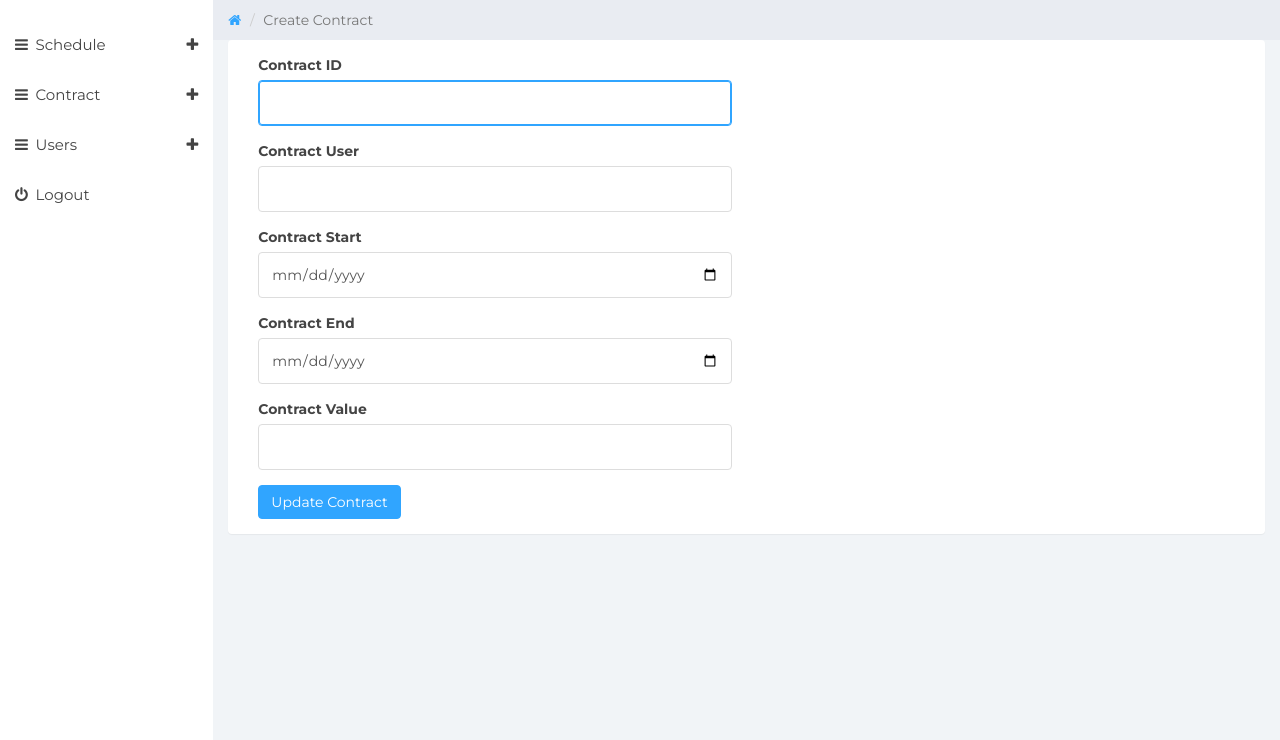
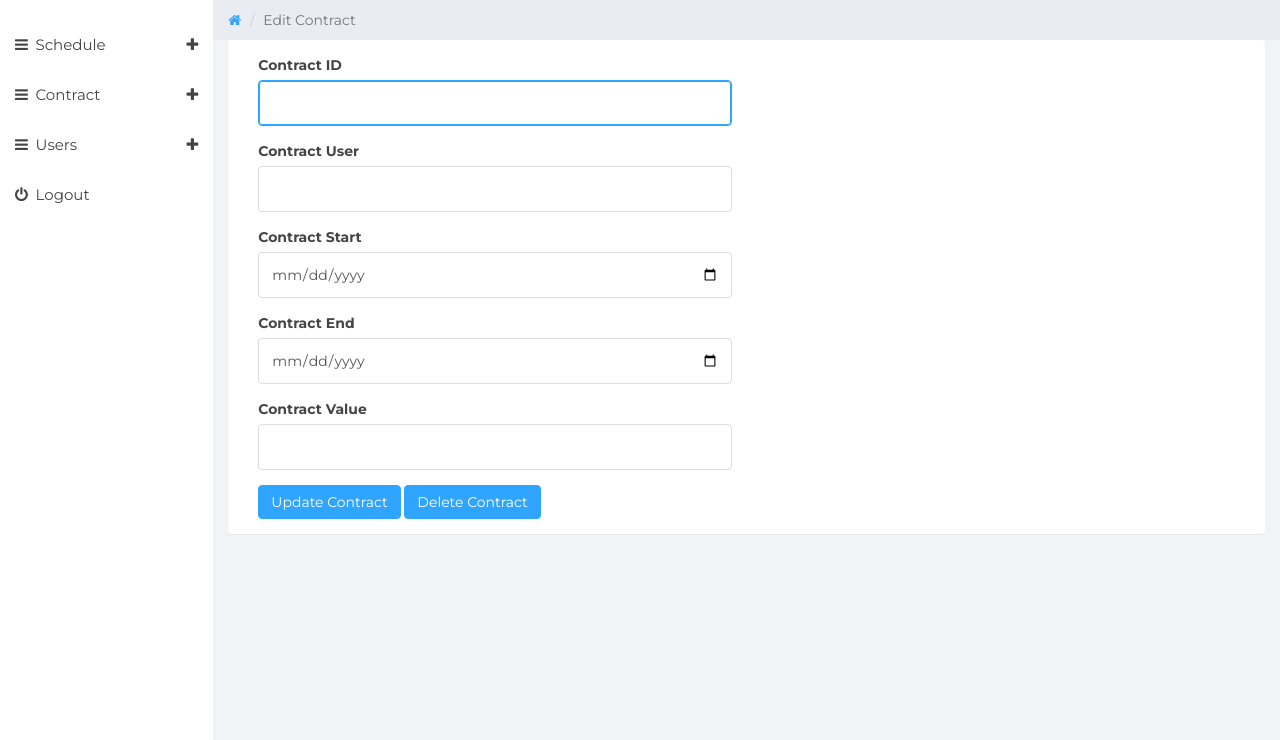
Before and after one commit to wilhelmus098/isaisa, a PHP site: page /isaisa/edit_contract.php?idcontract=1 in a window 1280 px wide. Shown: the part 60-800 px from the top of the page. Run offline with PHP 8.4, Linux system fonts and the light colour scheme; the visitor is signed in with stand-in values (Sample User, id 1); tables that the repository leaves empty or names only in its code hold one stand-in row (values such as "Sample post").

Commit message:
+ delete contract

```diff
--- a/edit_contract.php
+++ b/edit_contract.php
@@ -43,7 +43,7 @@
 				<li><a href="#">
 					<em class="fa fa-home"></em>
 				</a></li>
-				<li class="active">Create Contract</li>
+				<li class="active">Edit Contract</li>
 			</ol>
 		</div><!--/.row-->
 
@@ -58,6 +58,7 @@
 							$idcontract = $_GET['idcontract'];
 							$sql = "select idcontract, contract_iduser, contract_start, contract_end, contract_value, user_name from contracts, users where idcontract='" . $idcontract . "' AND iduser = contract_iduser";
 							$result = mysqli_query($mysqli, $sql);
+							$contractId = "";
 							$contractIduser = "";
 							$contractStart = "";
 							$contractEnd = "";
@@ -66,6 +67,7 @@
 							{
 								while($row = $result->fetch_assoc())
 								{
+									$contractId = $row["idcontract"];
 									$contractIduser = $row["contract_iduser"];
 									$time = strtotime($row["contract_start"]);
 									$contractStart = date('Y-m-d',$time);
@@ -78,7 +80,7 @@
 							<form role="form" method="POST" action="controllers/contract.php">
 									<div class="form-group">
                                         <label>Contract ID</label>
-                                        <input class="form-control" placeholder="" name="contract_id" type="username" autofocus="" value="<?=$contractIduser?>">
+                                        <input class="form-control" placeholder="" name="contract_id" type="username" autofocus="" value="<?=$contractId?>">
 									</div>
 									<div class="form-group">
                                         <label>Contract User</label>
@@ -99,6 +101,7 @@
                                         <input type="text" class="form-control" name="contract_value" placeholder="" value="<?=$contractValue?>">
 									</div>
 									<button type="submit" class="btn btn-primary" name="edit_contract" >Update Contract</button>
+									<button type="submit" class="btn btn-primary" name="delete_contract" >Delete Contract</button>
 							</form>
 						</div>
 					</div>
```
Also changed, not shown: controllers/contract.php (+19 -0 lines).
